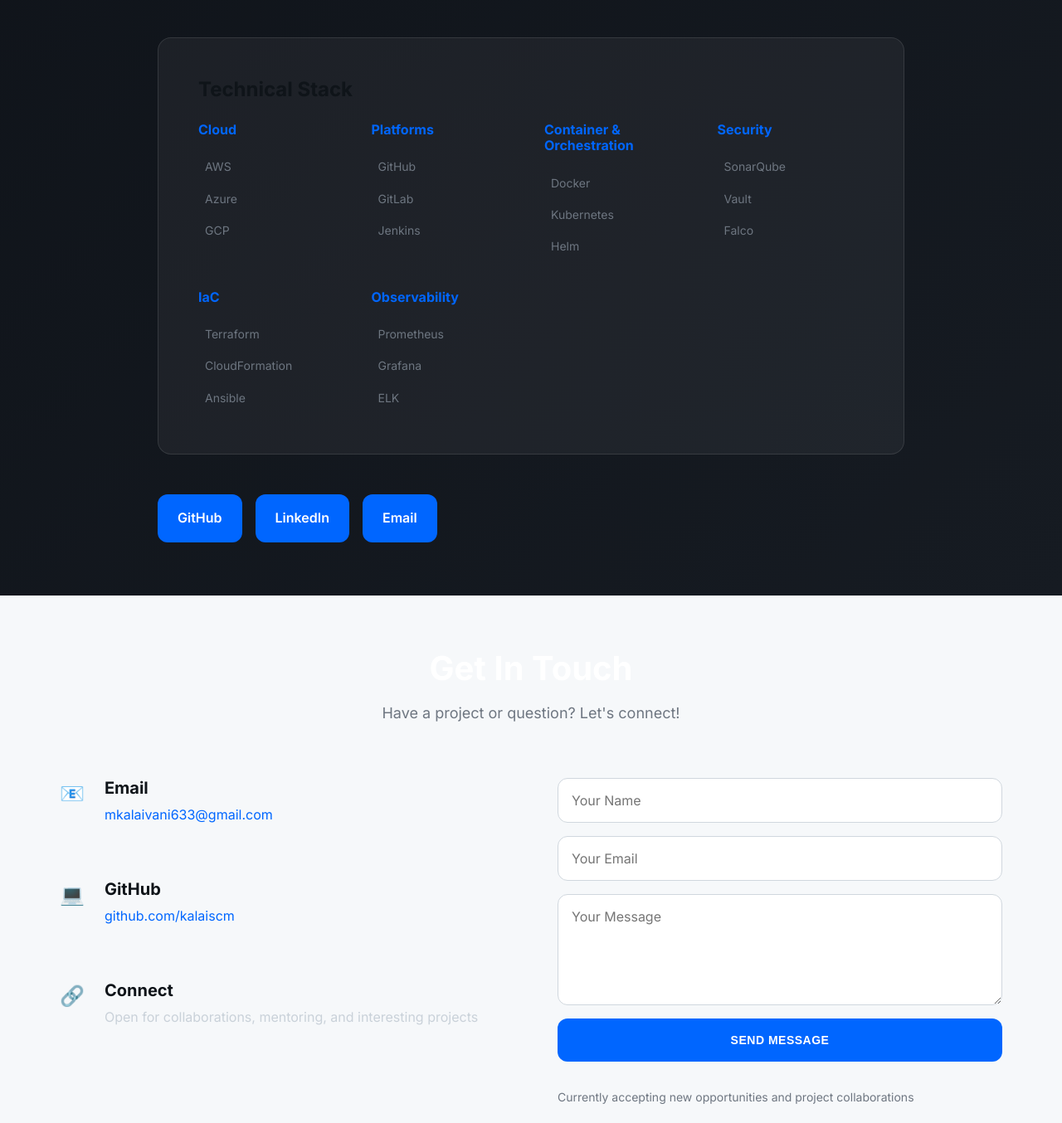
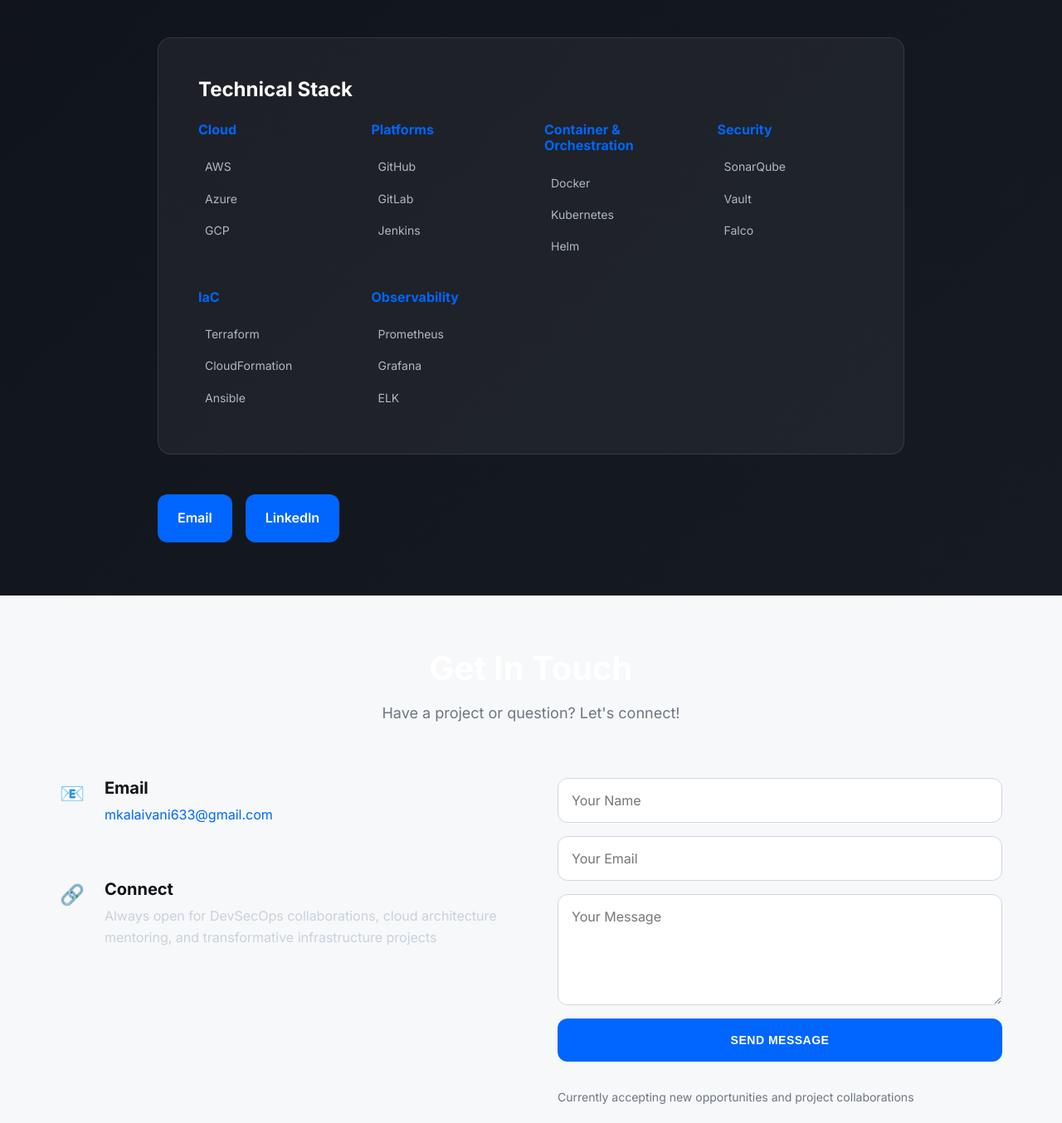
Before and after one commit to kalaiscm/devsecops-website, a website: page index.html in a window 1280 px wide. Shown: the part 4072-5426 px from the top of the page at 83% size. Drawn offline with Linux system fonts and the light colour scheme.

Commit message:
Updates: Remove GitHub repo link, improve Connect wording, add 200+ projects, make all titles bright white

```diff
--- a/css/styles.css
+++ b/css/styles.css
@@ -482,8 +482,10 @@ section {
 }
 
 .detail-block h3 {
-    color: var(--text-dark);
+    color: #ffffff;
     margin-bottom: var(--spacing-lg);
+    font-size: var(--font-size-2xl);
+    font-weight: 700;
 }
 
 .achievement-list {
@@ -493,8 +495,9 @@ section {
 }
 
 .achievement-list li {
-    color: var(--text-light);
+    color: #c9d1d9;
     padding-left: var(--spacing-lg);
+    font-weight: 500;
 }
 
 .tech-grid {
@@ -512,8 +515,9 @@ section {
 .tech-item {
     display: block;
     padding: 0.5rem;
-    color: var(--text-light);
+    color: #b0b9c1;
     font-size: var(--font-size-sm);
+    font-weight: 500;
 }
 
 .profile-links {
--- a/index.html
+++ b/index.html
@@ -212,7 +212,7 @@ $ kubectl apply -f deployment.yaml<br>
                     <div class="profile-info">
                         <h1 class="profile-name">Kalaivani Mathivanan</h1>
                         <p class="profile-title">DevSecOps Expert & Cloud Security Specialist</p>
-                        <p class="profile-bio">11+ years architecting secure, scalable cloud infrastructure | GitLab→GitHub CI/CD mastery | AWS & GCP cloud deployment | AI/ML Ops specialist | Vulnerability remediation & end-to-end migration execution leader</p>
+                        <p class="profile-bio">11+ years architecting secure, scalable cloud infrastructure across 200+ projects | GitLab→GitHub CI/CD mastery | AWS & GCP cloud deployment | AI/ML Ops specialist | Vulnerability remediation & end-to-end migration execution leader</p>
                     </div>
                 </div>
 
@@ -278,9 +278,8 @@ $ kubectl apply -f deployment.yaml<br>
                 </div>
 
                 <div class="profile-links">
-                    <a href="https://github.com/kalaiscm" target="_blank" class="social-link github">GitHub</a>
+                    <a href="mailto:mkalaivani633@gmail.com" class="social-link email">Email</a>
                     <a href="https://linkedin.com" target="_blank" class="social-link linkedin">LinkedIn</a>
-                    <a href="mailto:mkalaivani633@gmail.com" class="social-link email">Email</a>
                 </div>
             </div>
         </div>
@@ -302,17 +301,10 @@ $ kubectl apply -f deployment.yaml<br>
                         </div>
                     </div>
                     <div class="info-item">
-                        <span class="info-icon">💻</span>
-                        <div>
-                            <h4>GitHub</h4>
-                            <p><a href="https://github.com/kalaiscm" target="_blank">github.com/kalaiscm</a></p>
-                        </div>
-                    </div>
-                    <div class="info-item">
                         <span class="info-icon">🔗</span>
                         <div>
                             <h4>Connect</h4>
-                            <p>Open for collaborations, mentoring, and interesting projects</p>
+                            <p>Always open for DevSecOps collaborations, cloud architecture mentoring, and transformative infrastructure projects</p>
                         </div>
                     </div>
                 </div>
```
